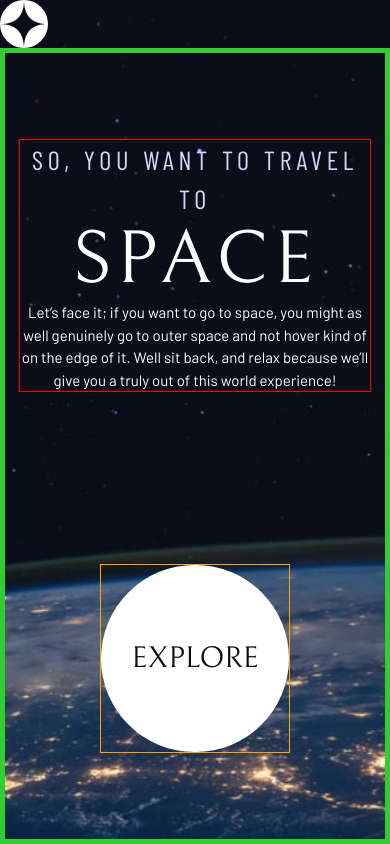
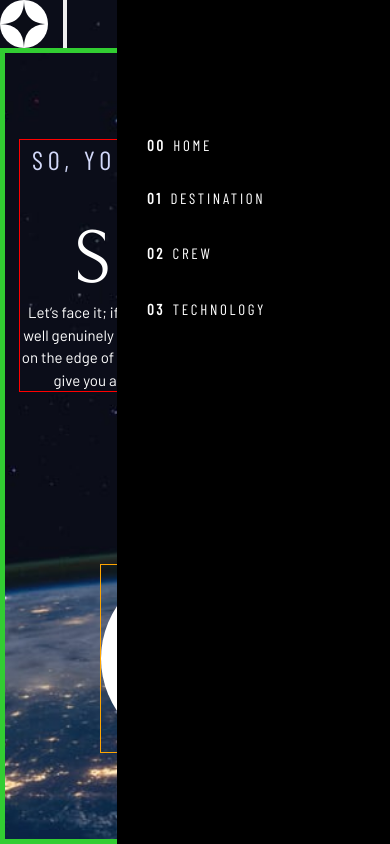
Before and after one commit to DrSergej/space-tourism, a plain HTML site: page index.html in a window 390 px wide. Drawn offline with Linux system fonts and the light colour scheme.

Commit message:
burger-navigation wip

```diff
--- a/assets/css/index.css
+++ b/assets/css/index.css
@@ -349,11 +349,28 @@ can be also done with: .flow > * + * {}
 }
 
 .primary-navigation {
-	--gap: 8rem;
 	--underline-gap: 2rem;
 	list-style: none;
 	padding: 0;
 	margin: 0;
+}
+
+@media (max-width: 35rem) {
+	.primary-navigation {
+		position: fixed;
+		z-index: 1000;
+		background-color: black;
+		inset: 0 0 0 30%;
+		--underline-gap: 0.5rem;
+		list-style: none;
+		padding: min(20rem, 15vh) 2rem;
+		margin: 0;
+		flex-direction: column;
+	}
+
+	.primary-navigation.underline-indicators > .active {
+		border: 0;
+	}
 }
 
 .primary-navigation a {
--- a/index.html
+++ b/index.html
@@ -19,8 +19,17 @@
 			<div>
 				<img src="./assets/shared/logo.svg" alt="" />
 			</div>
-			<!-- <nav>
-				<ul class="primary-navigation underline-indicators flex">
+			<button
+				class="mobile-nav-toggle"
+				aria-controls="primary-navigation"
+			>
+				<span class="sr-only" aria-expanded="false">Menu</span>
+			</button>
+			<nav>
+				<ul
+					id="primary-navigation"
+					class="primary-navigation underline-indicators flex"
+				>
 					<li class="active">
 						<a
 							class="ff-sans-cond uppercase text-white letter-spacing-2"
@@ -50,7 +59,7 @@
 						>
 					</li>
 				</ul>
-			</nav> -->
+			</nav>
 		</header>
 		<div class="grid-container grid-container--home">
 			<div>
```
